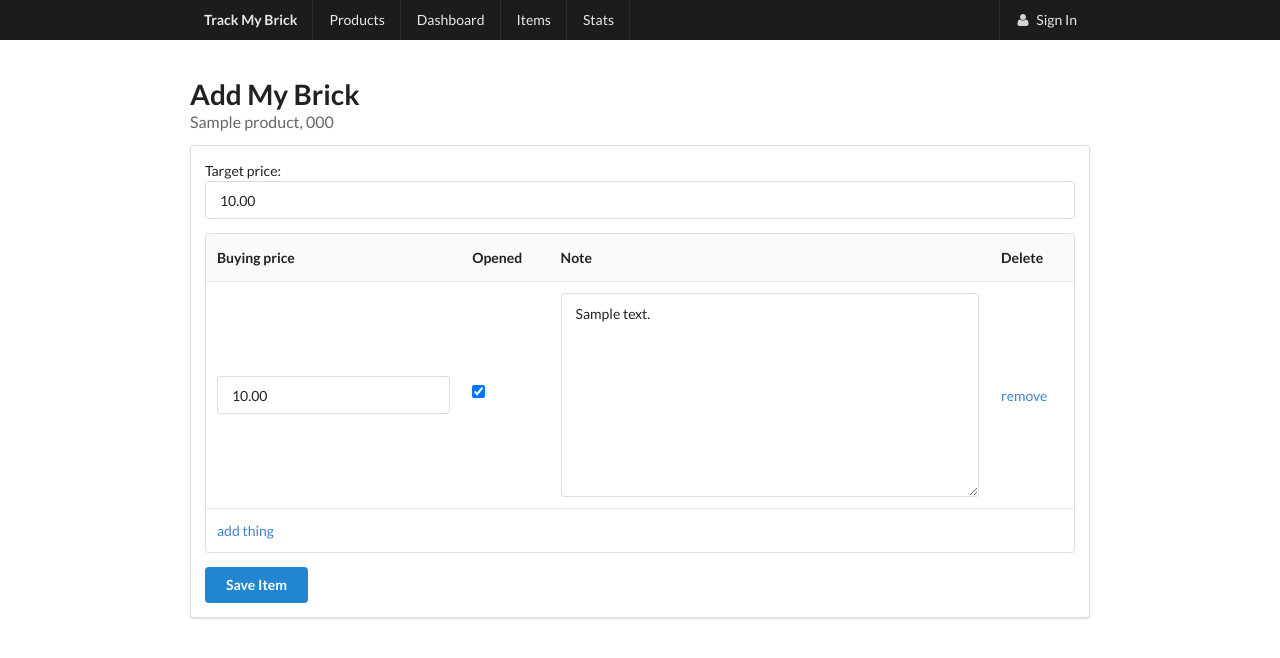
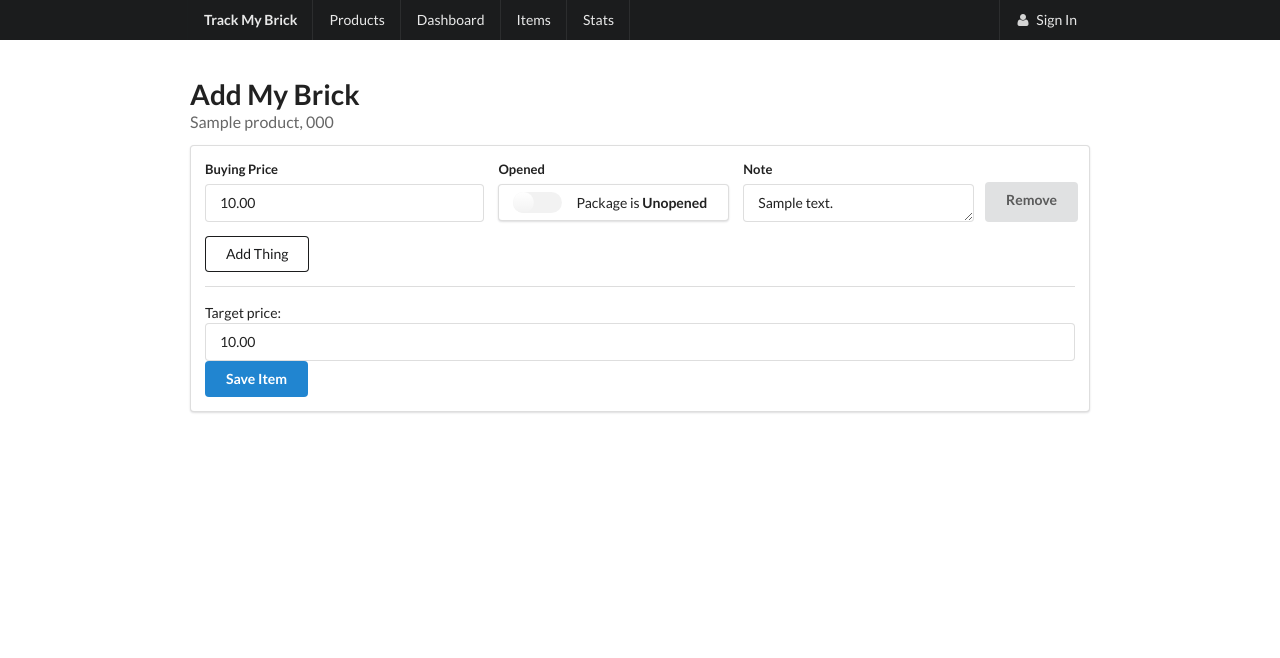
Before and after one commit to 0hoo/brick, a Django app: page /items/1/edit/ in a window 1280 px wide. Shown: the top 658 px of the page. Run offline with Django 3.2, Linux system fonts and the light colour scheme; tables that the repository leaves empty hold one stand-in row (values such as "Sample post").

Commit message:
아이템 폼

```diff
--- a/bricksite/items/forms.py
+++ b/bricksite/items/forms.py
@@ -31,6 +31,9 @@ class ThingForm(ModelForm):
     class Meta:
         model = Thing
         fields = ['buying_price', 'opened', 'note']
+        widgets = {
+            'note': forms.Textarea(attrs={'rows': 1, 'style': 'padding: 9px 14px'}),
+        }
 
 ThingFormCreateSet = inlineformset_factory(Item, Thing, form=ThingForm, extra=1)
 ThingFormUpdateSet = inlineformset_factory(Item, Thing, form=ThingForm, extra=0)
--- a/bricksite/items/views.py
+++ b/bricksite/items/views.py
@@ -94,15 +94,11 @@ class ItemCreateView(LoginRequiredMixin, UserFormKwargsMixin, ProductFormKwargsM
         if self.request.POST:
             context['things'] = ThingFormCreateSet(self.request.POST)
         else:
-            context['things'] = ThingFormCreateSet()
+            formset = ThingFormCreateSet()
+            for thing_form in formset:
+                thing_form.initial = {'buying_price': self.product.official_price}
+            context['things'] = formset
         return context
-
-    def get_initial(self):
-        initial = super(ItemCreateView, self).get_initial()
-        if self.product.official_price:
-            initial['buying_price'] = self.product.official_price
-        initial['owned'] = True
-        return initial
 
     def form_valid(self, form):
         context = self.get_context_data()
--- a/bricksite/templates/base.html
+++ b/bricksite/templates/base.html
@@ -9,7 +9,7 @@
 
     <!-- Site Properties -->
     <title>Track My Brick</title>
-    <link href="{% static 'semantic/semantic.min.css' %}" rel="stylesheet">
+    <link href="{% static 'semantic/semantic.css' %}" rel="stylesheet">
     <script src="{% static 'js/jquery.min.js' %}"></script>
     <script src="{% static 'semantic/semantic.min.js' %}"></script>
     <style type="text/css">
@@ -32,6 +32,10 @@
 
         .ui.text.container {
             min-width: 900px!important;
+        }
+
+        .ui.form  .fields .delete-row {
+            margin: 22px 4px 0px 4px;
         }
     </style>
 </head>
--- a/bricksite/templates/items/item_form.html
+++ b/bricksite/templates/items/item_form.html
@@ -9,41 +9,44 @@
 </h1>
 <form method="post" class="ui form segment">
     {% csrf_token %}
-    {{ form|semanticui }}
     {{ things.management_form }}
-    <table class="ui table">
-        {% for thing_form in things.forms %}
-        {% if forloop.first %}
-        <thead>
-        <tr>
-            {% for field in thing_form.visible_fields %}
-                <th>{{ field.label|capfirst }}</th>
-            {% endfor %}
-        </tr>
-        </thead>
-        {% endif %}
-        <tr class="formset_row">
-            {% for field in thing_form.visible_fields %}
-            <td>
+    {% for thing_form in things.forms %}
+        {{ thing_form.non_field_errors }}
+        <div class="fields formset_fields">
+            <div class="six wide field">
+                <label>Buying Price</label>
                 {% if forloop.first %}
                     {% for hidden in thing_form.hidden_fields %}
                         {{ hidden }}
                     {% endfor %}
                 {% endif %}
-                {{ field.errors.as_ul }}
-                {{ field }}
-            </td>
-            {% endfor %}
-        </tr>
-        {% endfor %}
-    </table>
+                {{ thing_form.buying_price.errors }}
+                {{ thing_form.buying_price }}
+            </div>
+            <div class="five wide field">
+                <label>Opened</label>
+                <div class="ui toggle checkbox segment" style="margin-top: 0px; padding: 7px 14px; width: 100%">
+                    <input type="checkbox" name="gift">
+                    <label>Package is <strong>Unopened</strong></label>
+                </div>
+            </div>
+            <div class="five wide field">
+                <label>Note</label>
+                {{ thing_form.note }}
+            </div>
+        </div>
+    {% endfor %}
+    <div class="ui divider"></div>
+    {{ form|semanticui }}
     <button type="submit" class="ui blue button">Save Item</button>
  </form>
 <script src="{% static 'js/jquery.formset.js' %}"></script>
 <script type="text/javascript">
-    $('.formset_row').formset({
-        addText: 'add thing',
-        deleteText: 'remove',
+    $('.formset_fields').formset({
+        addText: 'Add Thing',
+        addCssClass: 'add-row ui secondary basic button',
+        deleteText: 'Remove',
+        deleteCssClass: 'delete-row ui button',
         prefix: 'thing_set'
     });
 </script>
```
